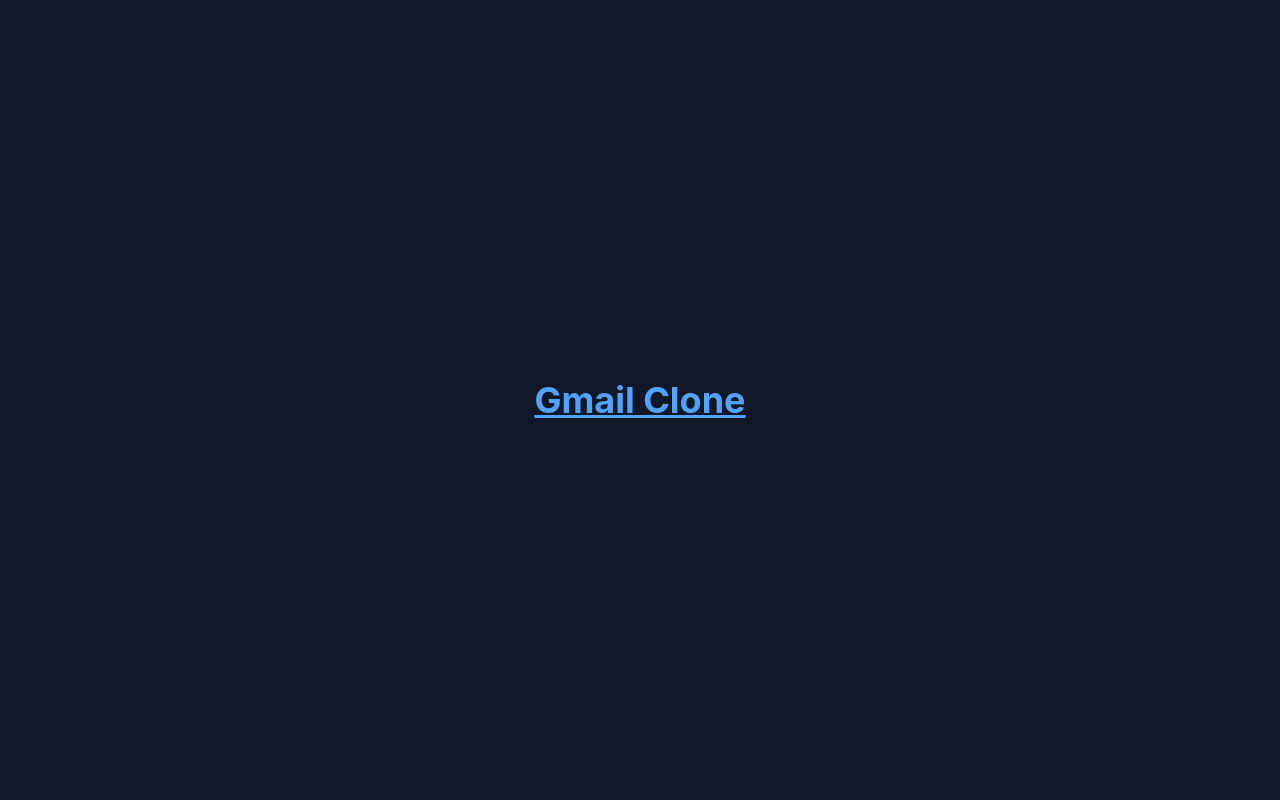
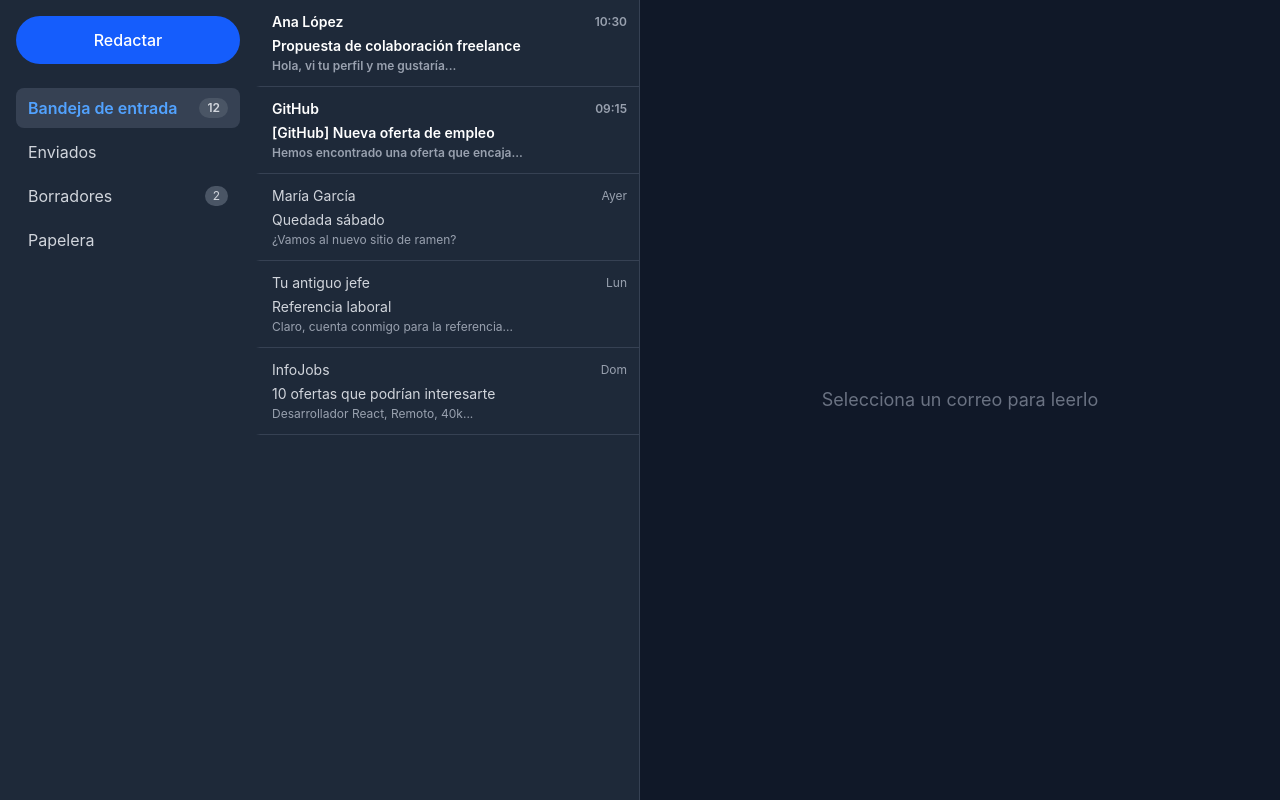
Before and after one commit to zen-808/gmail-clone, a React (Vite) app: page / in a window 1280 px wide. Built offline with nearby package versions, Linux system fonts and the light colour scheme.

Commit message:
feat: layout de Gmail con sidebar, lista y detalle con datos mock

```diff
--- a/src/App.jsx
+++ b/src/App.jsx
@@ -1,8 +1,25 @@
+import { useState } from 'react'
+import Sidebar from './components/Sidebar'
+import EmailList from './components/EmailList'
+import EmailDetail from './components/EmailDetail'
 
 function App() {
+  const [selectedEmail, setSelectedEmail] = useState(null)
+
   return (
-    <div className="min-h-screen bg-gray-900 text-white flex items-center justify-center">
-      <h1 className="text-4xl font-bold text-blue-400 underline">Gmail Clone</h1>
+    <div className="h-screen flex bg-gray-900 text-white">
+      <div className="w-64 flex-shrink-0">
+        <Sidebar />
+      </div>
+      <div className="w-96 flex-shrink-0 border-r border-gray-700">
+        <EmailList
+          onSelectEmail={setSelectedEmail}
+          selectedEmailId={selectedEmail?.id}
+        />
+      </div>
+      <div className="flex-1">
+        <EmailDetail email={selectedEmail} />
+      </div>
     </div>
   )
 }
--- /dev/null
+++ b/src/components/EmailDetail.jsx
@@ -0,0 +1,29 @@
+function EmailDetail({ email }) {
+  if (!email) {
+    return (
+      <div className="h-full flex items-center justify-center text-gray-500 text-lg">
+        Selecciona un correo para leerlo
+      </div>
+    )
+  }
+
+  return (
+    <div className="h-full bg-gray-800 p-6 overflow-y-auto">
+      <h2 className="text-2xl font-bold text-white mb-1">{email.subject}</h2>
+      <div className="flex items-center gap-2 text-sm text-gray-400 mb-4">
+        <span className="font-semibold text-gray-200">{email.from}</span>
+        <span>·</span>
+        <span>{email.time}</span>
+      </div>
+      <div className="border-t border-gray-700 pt-4 text-gray-300 leading-relaxed">
+        {email.snippet}
+        {/* Más contenido simulado */}
+        <p className="mt-4 text-gray-500 italic">
+          (Este es el cuerpo del correo. En el futuro contendrá texto real.)
+        </p>
+      </div>
+    </div>
+  )
+}
+
+export default EmailDetail
--- /dev/null
+++ b/src/components/EmailList.jsx
@@ -0,0 +1,40 @@
+import { useState } from 'react'
+import mockEmails from '../data/mockEmails'
+
+function EmailList({ onSelectEmail, selectedEmailId }) {
+  const [emails, setEmails] = useState(mockEmails)
+
+  const handleClick = (email) => {
+    // Marcar como leído (opcional por ahora)
+    const updated = emails.map((e) =>
+      e.id === email.id ? { ...e, read: true } : e
+    )
+    setEmails(updated)
+    onSelectEmail(email)
+  }
+
+  return (
+    <div className="h-full bg-gray-800 overflow-y-auto">
+      {emails.map((email) => (
+        <div
+          key={email.id}
+          onClick={() => handleClick(email)}
+          className={`p-3 border-b border-gray-700 cursor-pointer transition hover:bg-gray-700 ${
+            selectedEmailId === email.id
+              ? 'bg-gray-600 border-l-4 border-l-blue-500'
+              : 'border-l-4 border-l-transparent'
+          } ${!email.read ? 'font-semibold text-white' : 'text-gray-300'}`}
+        >
+          <div className="flex justify-between items-center mb-1">
+            <span className="text-sm truncate">{email.from}</span>
+            <span className="text-xs text-gray-400 flex-shrink-0 ml-2">{email.time}</span>
+          </div>
+          <p className="text-sm truncate">{email.subject}</p>
+          <p className="text-xs text-gray-400 truncate mt-0.5">{email.snippet}</p>
+        </div>
+      ))}
+    </div>
+  )
+}
+
+export default EmailList
--- /dev/null
+++ b/src/components/Sidebar.jsx
@@ -0,0 +1,40 @@
+function Sidebar() {
+  const categories = [
+    { name: 'Bandeja de entrada', count: 12, active: true },
+    { name: 'Enviados', count: 0, active: false },
+    { name: 'Borradores', count: 2, active: false },
+    { name: 'Papelera', count: 0, active: false },
+  ]
+
+  return (
+    <aside className="h-full bg-gray-800 p-4 flex flex-col">
+      {/* Botón Redactar */}
+      <button className="bg-blue-600 hover:bg-blue-700 text-white font-medium py-3 px-6 rounded-full mb-6 transition">
+        Redactar
+      </button>
+
+      {/* Lista de categorías */}
+      <nav className="flex flex-col space-y-1">
+        {categories.map((cat) => (
+          <div
+            key={cat.name}
+            className={`flex justify-between items-center px-3 py-2 rounded-lg cursor-pointer transition ${
+              cat.active
+                ? 'bg-gray-700 text-blue-400 font-semibold'
+                : 'text-gray-300 hover:bg-gray-700'
+            }`}
+          >
+            <span>{cat.name}</span>
+            {cat.count > 0 && (
+              <span className="bg-gray-600 text-xs px-2 py-0.5 rounded-full text-gray-300">
+                {cat.count}
+              </span>
+            )}
+          </div>
+        ))}
+      </nav>
+    </aside>
+  )
+}
+
+export default Sidebar
--- /dev/null
+++ b/src/data/mockEmails.js
@@ -0,0 +1,49 @@
+const mockEmails = [
+  {
+    id: 1,
+    from: 'Ana López',
+    subject: 'Propuesta de colaboración freelance',
+    snippet: 'Hola, vi tu perfil y me gustaría...',
+    time: '10:30',
+    read: false,
+    category: 'inbox',
+  },
+  {
+    id: 2,
+    from: 'GitHub',
+    subject: '[GitHub] Nueva oferta de empleo',
+    snippet: 'Hemos encontrado una oferta que encaja...',
+    time: '09:15',
+    read: false,
+    category: 'inbox',
+  },
+  {
+    id: 3,
+    from: 'María García',
+    subject: 'Quedada sábado',
+    snippet: '¿Vamos al nuevo sitio de ramen?',
+    time: 'Ayer',
+    read: true,
+    category: 'inbox',
+  },
+  {
+    id: 4,
+    from: 'Tu antiguo jefe',
+    subject: 'Referencia laboral',
+    snippet: 'Claro, cuenta conmigo para la referencia...',
+    time: 'Lun',
+    read: true,
+    category: 'inbox',
+  },
+  {
+    id: 5,
+    from: 'InfoJobs',
+    subject: '10 ofertas que podrían interesarte',
+    snippet: 'Desarrollador React, Remoto, 40k...',
+    time: 'Dom',
+    read: true,
+    category: 'inbox',
+  },
+]
+
+export default mockEmails
```
